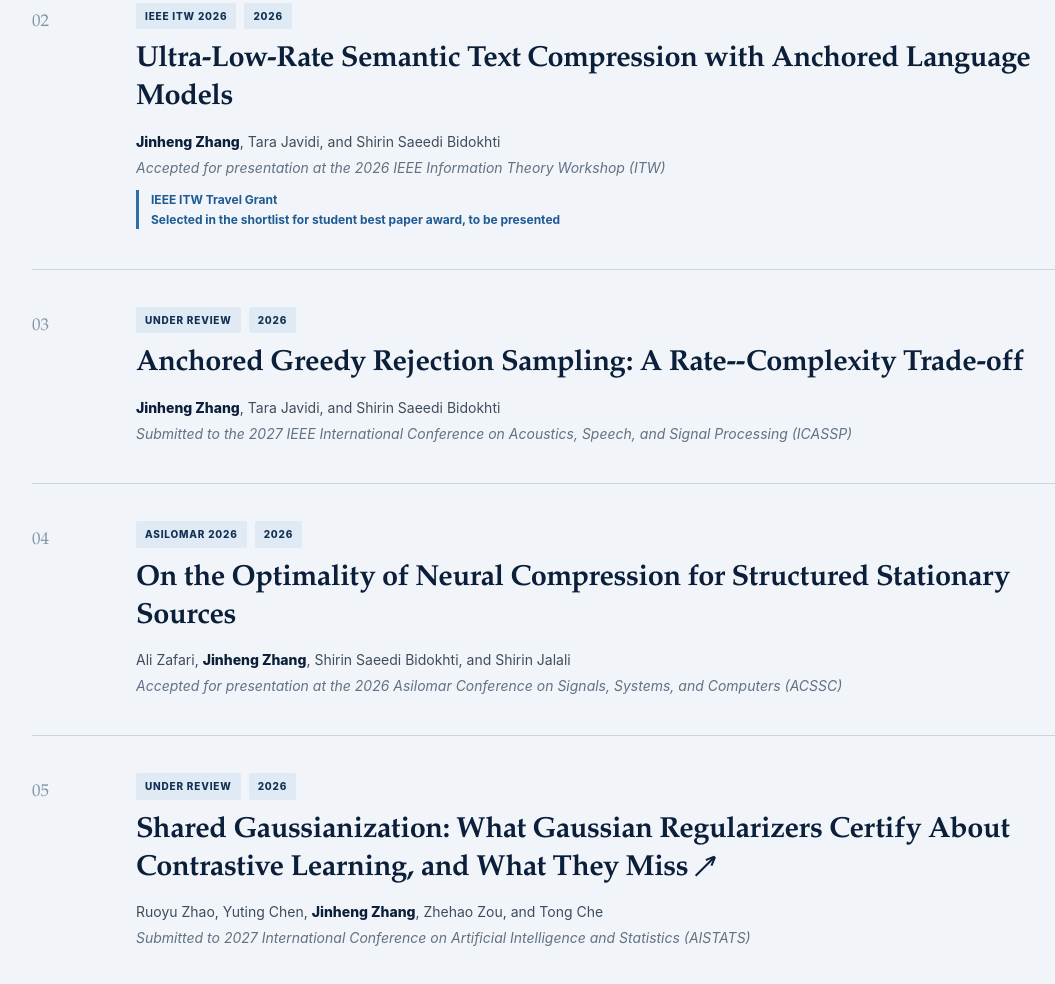
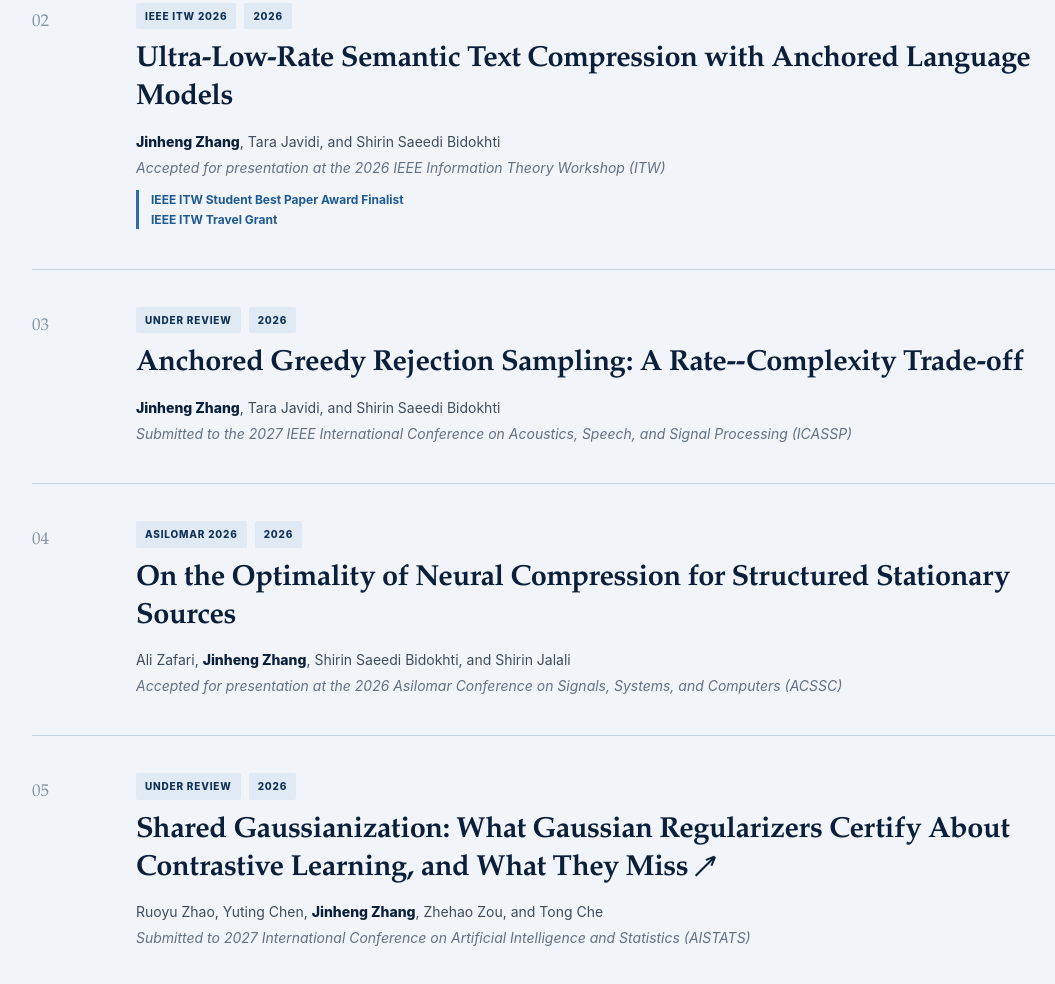
Before and after one commit to JinhengZhang0105/jinhengzhang0105.github.io, a plain HTML site: page index.html in a window 1280 px wide. Shown: the part 2639-3623 px from the top of the page, without its empty margins (18-1073 px from the left). Drawn offline with Linux system fonts and the light colour scheme.

Commit message:
Update index.html

```diff
--- a/index.html
+++ b/index.html
@@ -192,8 +192,8 @@
 </p>
 <p class="publication-venue">Accepted for presentation at the 2026 IEEE Information Theory Workshop (ITW)</p>
 <p class="publication-note">
-IEEE ITW Travel Grant<br>
-Selected in the shortlist for student best paper award, to be presented
+IEEE ITW Student Best Paper Award Finalist<br>
+IEEE ITW Travel Grant
 </p>
 </div>
 </article>
```
